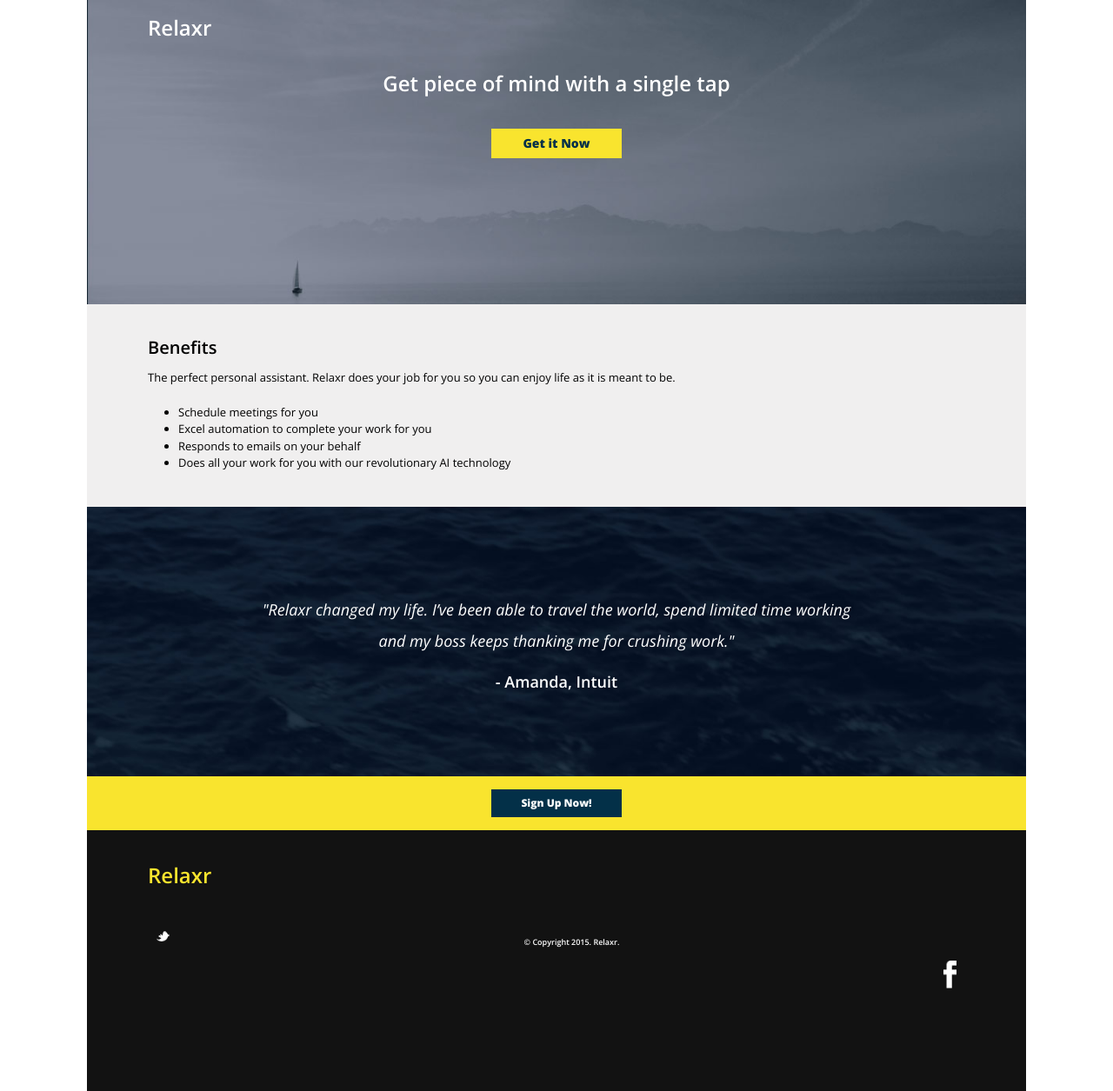
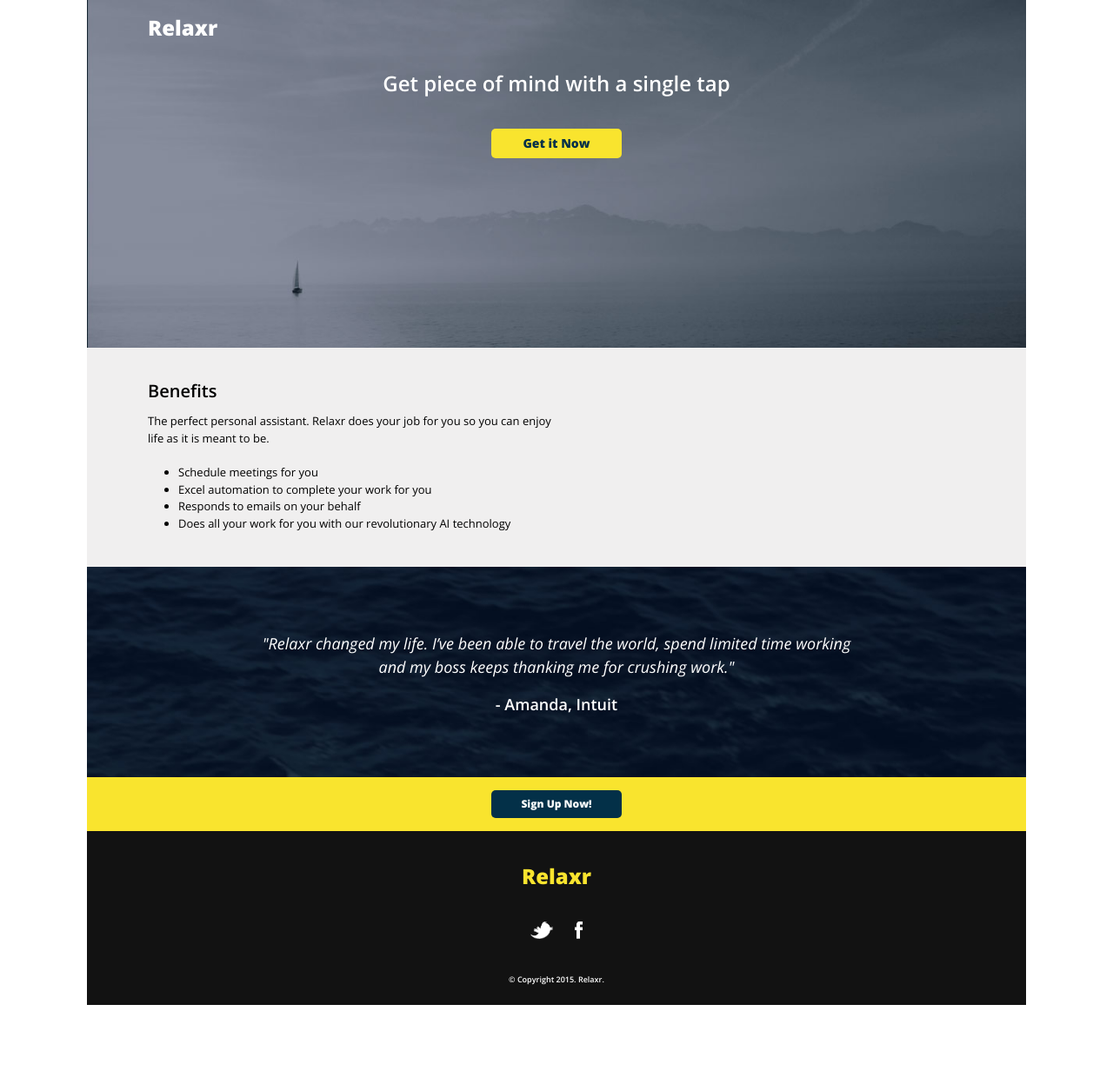
Before and after one commit to jenn-franklin/homework-landingpage, a plain HTML site: page index.html in a window 1280 px wide. Shown: the whole page at 87% size. After the commit the page ends 1171 px from the top, so only its background shows below. Drawn offline with nearby package versions, Linux system fonts and the light colour scheme.

Commit message:
Cleaning up code

```diff
--- a/css/style.css
+++ b/css/style.css
@@ -1,8 +1,8 @@
 /*
-Project Name: Blank Template
-Client: Your Client
-Author: Your Name
-Developer @GA in NYC
+Project Name: Relaxr Landing Page
+Client: Relaxr
+Author: Jenn Hueting
+Developer @GA in DC
 */
 
 
@@ -50,12 +50,6 @@ body {
      margin: 0px 100px;
 }
 
-
-/******************************************
-/* LAYOUT
-/*******************************************/
-
-/* Center the container*/
 #container {
   width: 100%;
   margin: auto;
@@ -66,66 +60,52 @@ header {
   padding: 20px 70px 200px 70px;
   background: url(../images/header_bg.jpg) no-repeat center top rgb(134,141,157);
   background-size: cover;
-  height:350px;
-
-}
-
-footer {
-  background-color: #121212;
-  height:300px;
-  padding: 20px 70px 200px 70px;
-
-}
-
-/******************************************
-/* ADDITIONAL STYLES
-/*******************************************/
-
-#benefits {
-  background-color: #f0efef;
-  padding: 40px 300px 20px 70px;
-
-} /* unique ID */
-
-#signup {
-  background-color: #f9e42e;
-  padding: 15px;
-
-} /* unique ID */
-
-.sample {
-
-} /* class */
-
-.header_content {
-
+  height:400px;
 }
 
 .relaxr {
   color:#FFF;
-  font-weight: 600;
+  font-weight: 800;
   font-size: 24px;
   padding-bottom: 40px;
 }
 
-
 .yellow {
   color: #f9e42e;
-  margin: auto;
+  text-align: center;
   padding-top: 20px;
 }
 
-
-h2.intro {
+h1.intro {
   font-size: 24px;
   font-weight: 600;
   color: #FFF;
   padding-bottom: 40px;
   text-align: center;
-
 }
 
-h3 {
+.get_it_button {
+  font-weight: 800;
+  border-radius: 5px;
+  color:#033048;
+  font-size: 14px;
+  background-color: #f9e42e;
+  padding: 10px;
+  width: 150px;
+  text-align: center;
+  margin: auto;
+}
+
+#benefits_area {
+  background-color: #f0efef;
+  padding: 40px 70px 20px 70px;
+}
+
+#benefits_text {
+  width:50%;
+}
+
+h2 {
   font-size: 20px;
   font-weight: 600;
   padding-bottom: 15px;
@@ -141,44 +121,26 @@ h3 {
   line-height: 1.5;
 }
 
-.button_get_it {
-  font-weight: 800;
-  border: 5px;
-  color:#033048;
-  font-size: 14px;
-  background-color: #f9e42e;
-  padding: 10px;
-  width: 150px;
-  text-align: center;
-  margin: auto;
+ul {
+  font-weight: 300;
+  font-size: 13px;
+  padding-left: 35px;
+  padding-bottom: 20px;
 }
 
-.button_sign_up {
-  font-weight: 800;
-  border: 5px;
-  color:#FFF;
-  font-size: 12px;
-  background-color: #033048;
-  padding: 10px;
-  text-align: center;
-  width:150px;
-  margin: auto;
-
-}
-
-#testimonial {
+#testimonial_area {
   text-align: center;
   color:#FFF;
   background: url(../images/testimonial_bg.jpg) no-repeat center top rgb(134,141,157);
   background-size: cover;
-  padding: 100px 200px;
+  padding: 75px 200px;
 }
 
 .testimonial_quote {
   font-weight: 300;
+  font-style: italic;
   font-size: 18px;
-  font-style: italic;
-  line-height: 2;
+  line-height: 1.5;
   padding-bottom: 20px;
 }
 
@@ -187,11 +149,40 @@ h3 {
   font-size: 18px;
 }
 
-ul {
-  font-weight: 300;
-  font-size: 13px;
-  padding-left: 35px;
-  padding-bottom: 20px;
+#signup_area {
+  background-color: #f9e42e;
+  padding: 15px;
+}
+
+.signup_button {
+  font-weight: 800;
+  border-radius: 5px;
+  color:#FFF;
+  font-size: 12px;
+  background-color: #033048;
+  padding: 10px;
+  text-align: center;
+  width:150px;
+  margin: auto;
+}
+
+footer {
+  background-color: #121212;
+  height:200px;
+  padding: 20px 70px;
+  margin: auto;
+}
+
+#socialmedia {
+  text-align:center;
+}
+
+.icons {
+    display: inline-block;
+    margin-left: auto;
+    margin-right: auto;
+    height: 20px;
+    padding: 0px 10px;
 }
 
 .copyright {
@@ -199,18 +190,5 @@ ul {
   color: #FFF;
   font-size: 9px;
   font-weight: 600;
-  padding: 20px 0px;
-
+  padding: 40px 0px;
 }
-
-#twitter {
-  float: left;
-  padding: 10px;
-  clear: both;
-}
-
-#facebook {
-  float: right;
-  padding: 10px;
-  clear: both;
-}
--- a/index.html
+++ b/index.html
@@ -1,4 +1,5 @@
 <!DOCTYPE html>
+
 <html lang="en">
 	<head>
     	<meta charset="utf-8">
@@ -7,22 +8,22 @@
 
 		<title>Relaxr</title>
 
-		<!-- external CSS link -->
 		<link rel="stylesheet" href="css/reset.css" media="screen" type="text/css">
 		<link rel="stylesheet" href="css/style.css" media="screen" type="text/css">
 		<link href='https://fonts.googleapis.com/css?family=Open+Sans:300italic,300,600,800' rel='stylesheet' type='text/css'>
+	</head>
 
-	</head>
 	<body>
 		<div id="container">
 			<header>
-				<h1 class="relaxr">Relaxr</h1>
-				<h2 class="intro">Get piece of mind with a single tap</h2>
-				<div class="button_get_it">Get it Now</div>
+				<p class="relaxr">Relaxr</p>
+				<h1 class="intro">Get piece of mind with a single tap</h1>
+				<div class="get_it_button">Get it Now</div>
 			</header>
 
-			<section id="benefits">
-				<h3>Benefits</h3>
+			<section id="benefits_area">
+				<div id="benefits_text">
+					<h2>Benefits</h2>
 					<p class="benefits_text_intro benefits_text_style">The perfect personal assistant. Relaxr does your job for you so you can enjoy life as it is meant to be.</p>
 					<ul class="benefits_text_style">
 						<li>Schedule meetings for you</li>
@@ -30,25 +31,29 @@
 						<li>Responds to emails on your behalf</li>
 						<li>Does all your work for you with our revolutionary AI technology</li>
 					</ul>
+				</div>
 			</section>
 
-			<section id="testimonial">
+			<section id="testimonial_area">
 				<p class="testimonial_quote">"Relaxr changed my life. I’ve been able to travel the world, spend limited time working and my boss keeps thanking me for crushing work."</p>
 				<div class="testimonial_attribution">- Amanda, Intuit</div>
 			</section>
 
-			<section id="signup">
-				<div class="button_sign_up">Sign Up Now!</div>
+			<section id="signup_area">
+				<div class="signup_button">Sign Up Now!</div>
 			</section>
 
-
 			<footer>
-				<h1 class="relaxr yellow">Relaxr</h1>
-					<a id="twitter" href="http://twitter.com" target="_blank"><img src="images/twitter.png" alt="Twitter" width="15"></a>
-
-					<a id="facebook" href="http://facebook.com" target="_blank"><img src="images/facebook.png" alt="Facebook" width="15"></a>
+				<p class="relaxr yellow">Relaxr</p>
+				<nav id="socialmedia">
+					<a href="http://twitter.com" target="_blank"><img class="icons" alt="Twitter" src="images/twitter.png"/></a>
+					<a href="http://facebook.com" target="_blank"><img class="icons" alt="Facebook" src="images/facebook.png"/></a>
+				</nav>
  				<p class="copyright">&copy; Copyright 2015. Relaxr.</p>
 			</footer>
+
 		</div>
+
 	</body>
+
 </html>
```
Also changed, not shown: 1 other file. Lines whose indentation alone changed are shown as unchanged.
